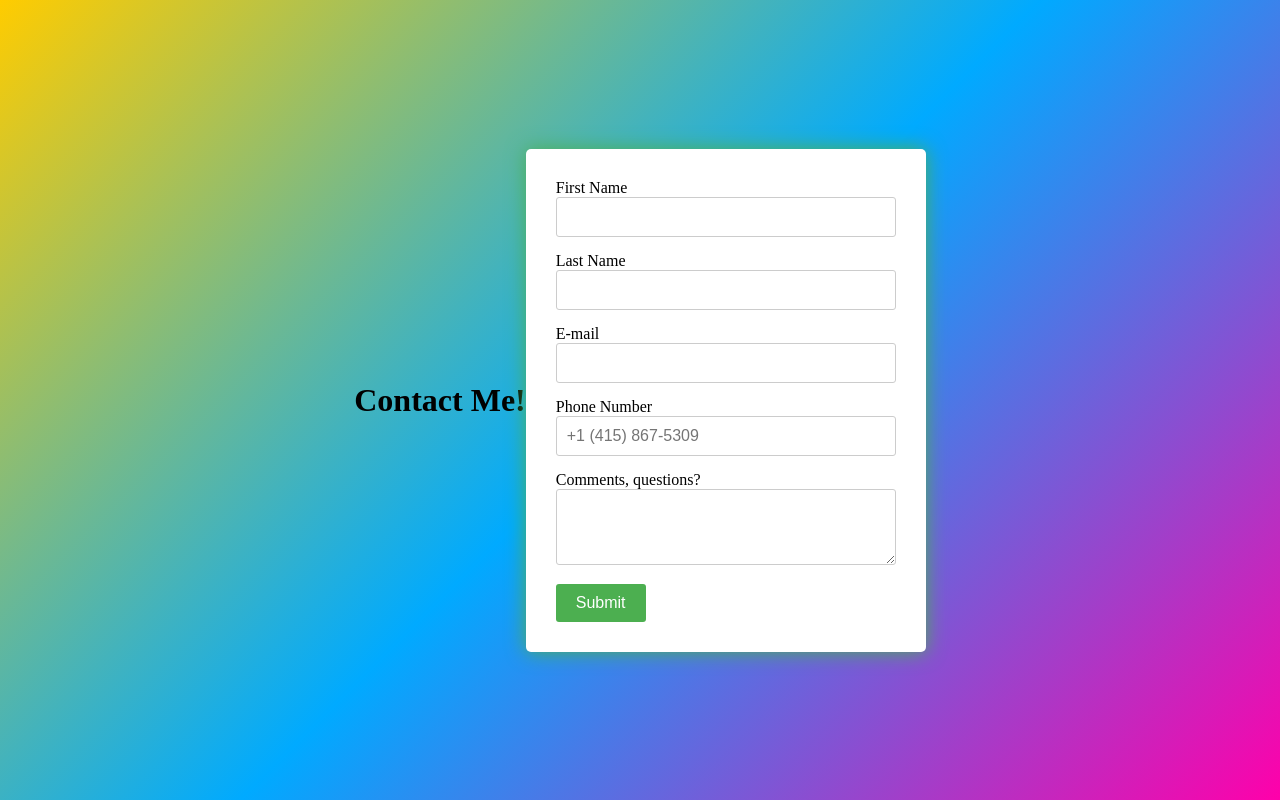
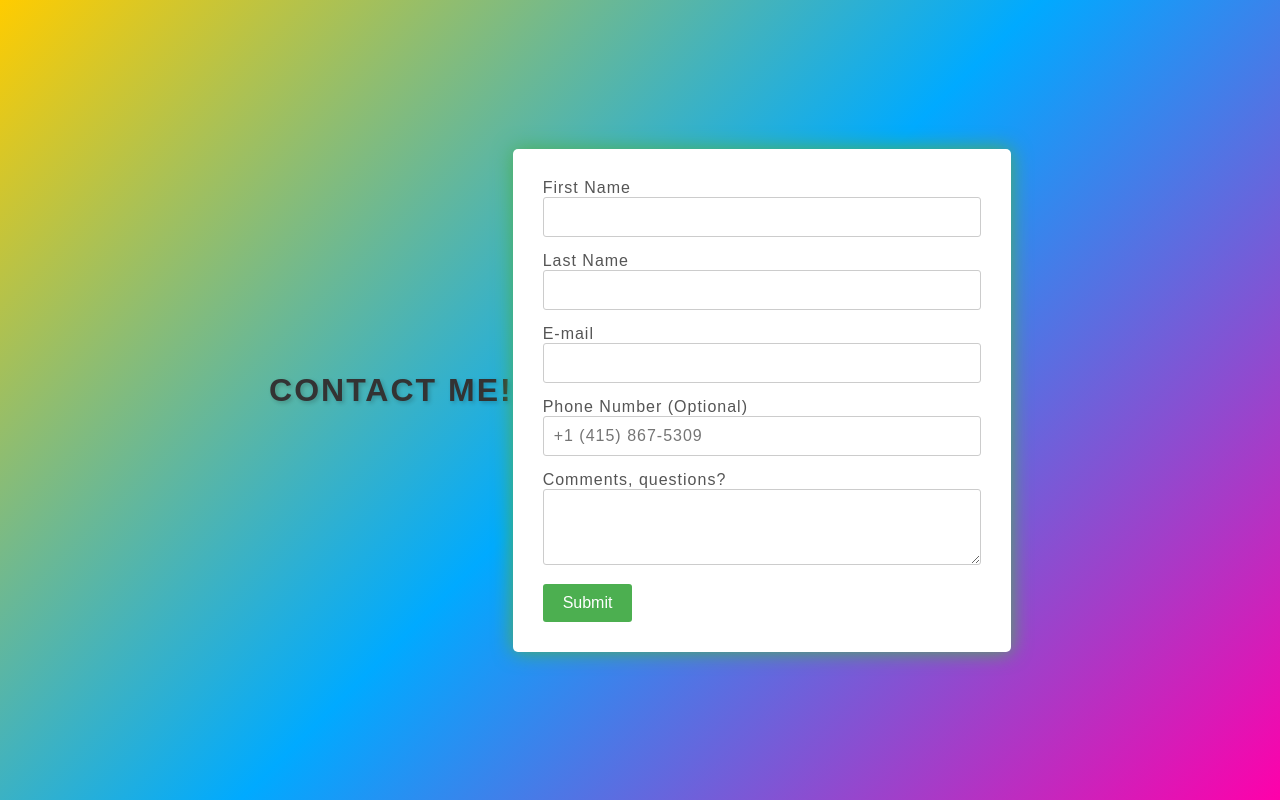
Before and after one commit to hi-malik/contactPage, a plain HTML site: page index.html in a window 1280 px wide. Drawn offline with nearby package versions, Linux system fonts and the light colour scheme.

Commit message:
Final changes

```diff
--- a/index.html
+++ b/index.html
@@ -8,7 +8,7 @@
     <!-- Bootstrap CSS -->
     <link rel="stylesheet" href="style.css">
 
-    <title>Hello, world!</title>
+    <title>hi-malik</title>
   </head>
   <body>
 
@@ -36,7 +36,7 @@
             <input type="email" class="form-control" name="email" id="emailInfo" required>
           </div>
           <div class="col-md-4">
-            <label for="phoneNumber" class="form-label">Phone Number</label>
+            <label for="phoneNumber" class="form-label">Phone Number (Optional)</label>
             <input type="text" class="form-control" name="phone" id="phoneNumber" placeholder="+1 (415) 867-5309">
           </div>
           <div class="col-md-12">
@@ -53,11 +53,5 @@
 
     <!-- Option 1: Bootstrap Bundle with Popper -->
     <script src="https://cdn.jsdelivr.net/npm/bootstrap@5.0.1/dist/js/bootstrap.bundle.min.js" integrity="sha384-gtEjrD/SeCtmISkJkNUaaKMoLD0//ElJ19smozuHV6z3Iehds+3Ulb9Bn9Plx0x4" crossorigin="anonymous"></script>
-
-    <!-- Option 2: Separate Popper and Bootstrap JS -->
-    <!--
-    <script src="https://cdn.jsdelivr.net/npm/@popperjs/core@2.9.2/dist/umd/popper.min.js" integrity="sha384-IQsoLXl5PILFhosVNubq5LC7Qb9DXgDA9i+tQ8Zj3iwWAwPtgFTxbJ8NT4GN1R8p" crossorigin="anonymous"></script>
-    <script src="https://cdn.jsdelivr.net/npm/bootstrap@5.0.1/dist/js/bootstrap.min.js" integrity="sha384-Atwg2Pkwv9vp0ygtn1JAojH0nYbwNJLPhwyoVbhoPwBhjQPR5VtM2+xf0Uwh9KtT" crossorigin="anonymous"></script>
-    -->
   </body>
 </html>
--- a/style.css
+++ b/style.css
@@ -26,48 +26,8 @@
     padding: 30px;
     border-radius: 5px;
     box-shadow: 0 2px 5px rgba(0, 0, 0, 0.1);
-    max-width: 400px;
-    width: 100%;
     animation: glowing 2s infinite;
     transition: box-shadow 0.3s ease-in-out;
-  }
-
-  /* Style the heading */
-  h3 {
-    font-family: 'Arial', sans-serif;
-    font-size: 24px;
-    margin-bottom: 20px;
-    text-align: center;
-  }
-
-  /* Style the input fields */
-  input[type="text"],
-  input[type="email"],
-  textarea {
-    width: 100%;
-    padding: 10px;
-    margin-bottom: 15px;
-    border-radius: 3px;
-    border: 1px solid #ccc;
-    font-family: 'Arial', sans-serif;
-    font-size: 16px;
-  }
-
-  /* Style the submit button */
-  button[type="submit"] {
-    background-color: #4CAF50;
-    color: #fff;
-    padding: 10px 20px;
-    border: none;
-    border-radius: 3px;
-    font-family: 'Arial', sans-serif;
-    font-size: 16px;
-    cursor: pointer;
-  }
-
-  /* Add hover effect to the submit button */
-  button[type="submit"]:hover {
-    background-color: #45a049;
   }
 
   /* Add glow effect to the form box */
@@ -83,19 +43,74 @@
     }
   }
 
+  /* Style the heading */
+  h1 {
+    font-family: Arial, sans-serif;
+    font-size: 32px;
+    margin-bottom: 20px;
+    text-align: center;
+    color: #333;
+    text-transform: uppercase;
+    letter-spacing: 2px;
+    text-shadow: 2px 2px 4px rgba(0, 0, 0, 0.2);
+  }
+
+  /* Style the form labels */
+  .form-label {
+    font-family: Arial, sans-serif;
+    font-size: 16px;
+    color: #555;
+    letter-spacing: 1px;
+  }
+
+  /* Style the form inputs */
+  .form-control {
+    font-family: Arial, sans-serif;
+    font-size: 16px;
+    color: #555;
+    letter-spacing: 1px;
+    width: 100%;
+    padding: 10px;
+    margin-bottom: 15px;
+    border: 1px solid #ccc;
+    border-radius: 3px;
+  }
+
+  /* Add hover effect to the form inputs */
+  .form-control:hover {
+    box-shadow: 0 0 5px rgba(76, 175, 80, 0.7);
+  }
+
+  /* Style the submit button */
+  .btn-primary {
+    background-color: #4CAF50;
+    color: #fff;
+    padding: 10px 20px;
+    border: none;
+    border-radius: 3px;
+    font-family: Arial, sans-serif;
+    font-size: 16px;
+    cursor: pointer;
+    transition: background-color 0.3s ease-in-out;
+  }
+
+  /* Add hover effect to the submit button */
+  .btn-primary:hover {
+    background-color: #45a049;
+  }
+
   /* Add responsive styles */
   @media (max-width: 480px) {
     form {
       padding: 20px;
     }
 
-    h3 {
-      font-size: 20px;
+    h1 {
+      font-size: 24px;
     }
 
-    input[type="text"],
-    input[type="email"],
-    textarea {
+    .form-label,
+    .form-control {
       font-size: 14px;
     }
   }
```
Also changed, not shown: success.html (+1 -8 lines).
